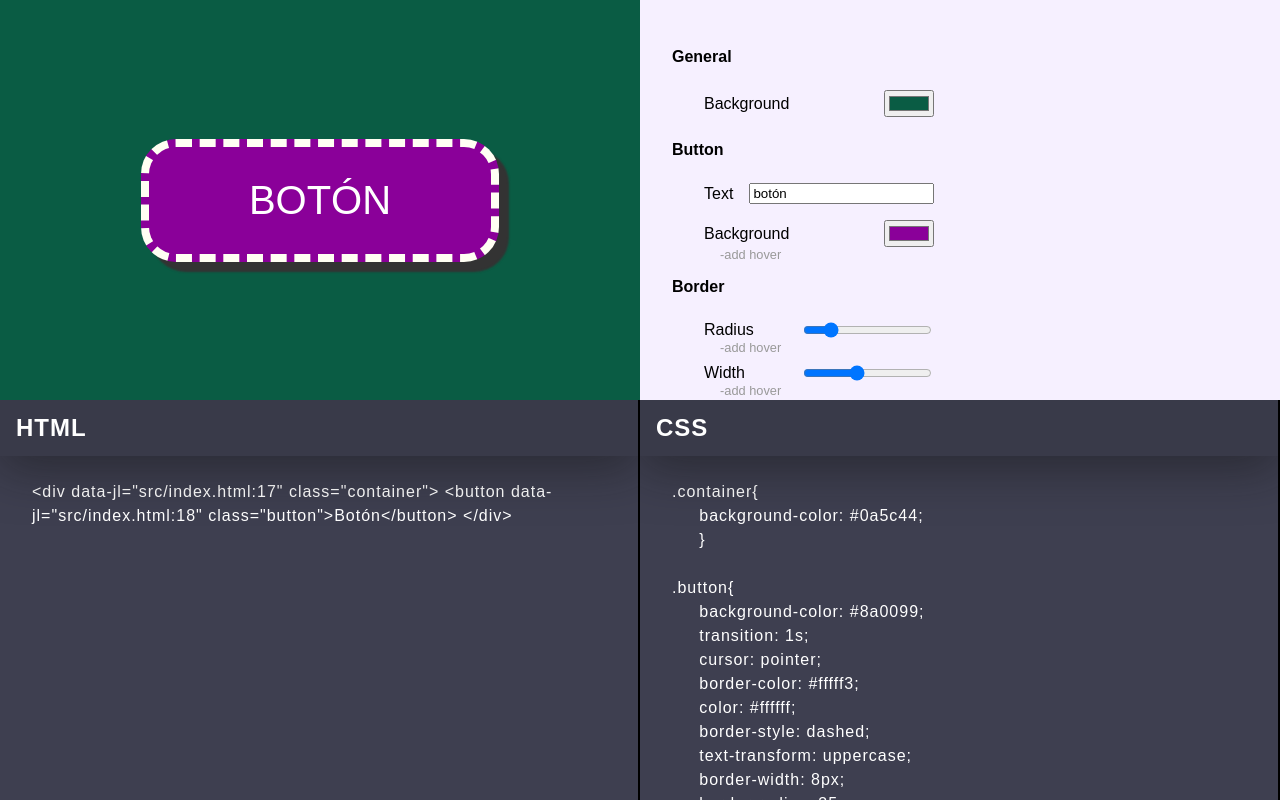
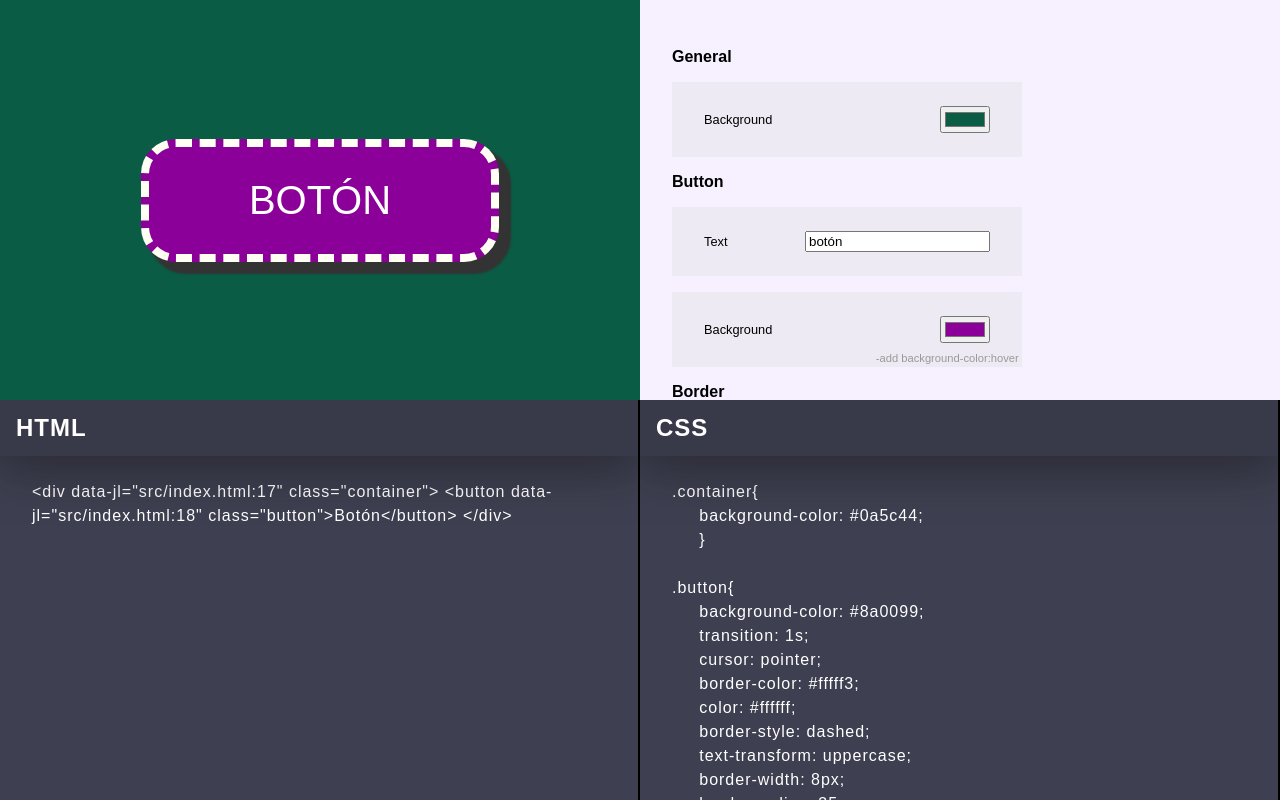
Before and after one commit to nahueltau/button-creator, a website built with Parcel: page src/index.html in a window 1280 px wide. Built offline with nearby package versions, Linux system fonts and the light colour scheme.

Commit message:
hover add & remove

```diff
--- a/src/css/main.css
+++ b/src/css/main.css
@@ -62,7 +62,6 @@ body{
 }
 .selector{
     position: relative;
-    width: 40%;
     padding: .5rem 2rem;
     display: flex;
     flex-direction: row;
@@ -79,6 +78,7 @@ body{
 
 .config-container label{
     padding-right: .5rem;
+    font-size: .8rem;
 }
 .toggle-hover{
     cursor: pointer;
@@ -96,19 +96,28 @@ body{
 .property-wrapper{
     display: flex;
     flex-direction: column;
+    width: 350px;
+    background-color: #e3e3e36e;
+    margin-bottom: 1rem;
+    padding: 1rem 0;
+    position: relative;
 }
 .add-hover, .remove-hover{
-    font-size: .8rem;
-    margin: 0;
+    font-size: .7rem;
+    margin:.2rem;
     color: #999;
     cursor: pointer;
-    padding-left: 3rem;
-    margin-top: -.5rem;
+    position: absolute;
+    bottom: 0;
+    right: 0;
+
 }
 .add-hover:hover,.remove-hover:hover{
     color: rgb(102, 80, 247);
+
 }
 .hover-container label::after{
     content: ":hover";
     font-size: .8rem;
+    color: goldenrod;
 }
--- a/src/index.html
+++ b/src/index.html
@@ -19,32 +19,36 @@
             </div>
             <div class="config-container">
                     <p>General</p>
+                    <div class="property-wrapper">
                     <div id="background-container" data-title="Background" data-value="#0a5c44" data-type="color" class="selector-object selector"></div>
-
+                    </div>
                     <p>Button</p>
+                    <div class="property-wrapper">
                     <div class="selector">
                         <label for="text-content-config">Text</label>
                         <input type="text" id="text-content-config" value="botón">
                     </div>
+                    </div>
                     <div class="background-color-wrapper property-wrapper">
                         <div id="background-color" data-title="Background" data-value="#8a0099" data-type="color" class="selector-object selector"></div>
-                        <div data-id="background-color" data-bind="background-color" data-type="color" class="add-hover">-add hover</div>
+                        <div data-bind="background-color"  class="add-hover"></div>
                     </div>
 
                     <p>Border</p>
 
                     <div class="border-radius-wrapper property-wrapper">
                         <div id="border-radius" data-title="Radius" data-value="35" data-min="0" data-max="200" data-type="range" class="selector-object selector"></div>
-                        <div data-id="border-radius" data-bind="border-radius" data-type="range" class="add-hover">-add hover</div>
+                        <div data-bind="border-radius" class="add-hover"></div>
                     </div>
                     <div class="border-width-wrapper property-wrapper">
                         <div id="border-width" data-title="Width" data-value="8" data-min="0" data-max="20" data-type="range" class="selector-object selector"></div>
-                        <div data-id="border-width" data-bind="border-width" data-type="range" class="add-hover">-add hover</div>
+                        <div data-bind="border-width"  class="add-hover"></div>
                     </div>
                     <div class="border-color-wrapper property-wrapper">
                         <div id="border-color" data-title="Color" data-value="#fffff3" data-type="color" class="selector-object selector"></div>
-                        <div data-id="border-color" data-bind="border-color" data-type="color" class="add-hover">-add hover</div>
+                        <div data-bind="border-color"  class="add-hover"></div>
                     </div>
+                    <div class="property-wrapper">
                     <div class="selector">
                         <label for="border-style-config">Style</label>
                         <select name="" id="border-style-config" size="1">
@@ -61,13 +65,14 @@
                         </select>
 
                     </div>
+                </div>
                     <p>Padding</p>
                     <div class="padding-wrapper property-wrapper">
                         <div id="padding-x" data-title="X Direction" data-value="100" data-min="0" data-max="200" data-type="range" class="selector-object selector"></div>
 
 
                         <div id="padding-y" data-title="Y Direction" data-value="31" data-min="0" data-max="200" data-type="range" class="selector-object selector"></div>
-                        <div data-id="padding" data-bind="padding" data-type="range" class="add-hover">-add hover</div>
+                        <div data-bind="padding" class="add-hover"></div>
                     </div>
 
 
@@ -77,12 +82,13 @@
                     <p>Text</p>
                     <div class="color-wrapper property-wrapper">
                         <div id="color" data-title="Color" data-value="#ffffff" data-type="color" class="selector-object selector"></div>
-                        <div data-id="color" data-bind="color" data-type="color" class="add-hover">-add hover</div>
+                        <div data-id="color" data-bind="color" data-type="color" class="add-hover"></div>
                     </div>
                     <div class="font-size-wrapper property-wrapper">
                         <div id="font-size" data-title="Size" data-value="40" data-min="12" data-max="72" data-type="range" class="selector-object selector"></div>
-                        <div data-id="font-size" data-bind="font-size" data-type="range" class="add-hover">-add hover</div>
+                        <div data-bind="font-size" class="add-hover"></div>
                     </div>
+                    <div class="property-wrapper">
                     <div class="selector">
                         <label for="text-transform-config">Transform</label>
                         <select name="" id="text-transform-config">
@@ -95,13 +101,15 @@
                         </select>
 
                     </div>
-                    <p>Shadow</p>
+                    </div>
+                    <p>Box-Shadow</p>
                 <div class="box-shadow-wrapper property-wrapper">
                     <div id="shadow-x" data-title="X" data-value="10" data-min="-20" data-max="20" data-type="range" class="selector-object selector"></div>
                     <div id="shadow-y" data-title="Y" data-value="10" data-min="-20" data-max="20" data-type="range" class="selector-object selector"></div>
                     <div id="shadow-blur" data-title="Blur" data-value="2" data-min="0" data-max="40" data-type="range" class="selector-object selector"></div>
+                    <div id="shadow-spread" data-title="Spread" data-value="2" data-min="0" data-max="40" data-type="range" class="selector-object selector"></div>
                     <div id="shadow-color" data-title="Color" data-value="#333333" data-type="color" class="selector-object selector"></div>
-                    <div data-id="box-shadow" data-bind="box-shadow" data-type="range" class="add-hover">-add hover</div>
+                    <div data-bind="box-shadow" class="add-hover"></div>
                 </div>
                     <input type="text" value="pointer" id="cursor-config" style="display: none;">
                     <input type="text" value="1s" id="transition-config" style="display: none;">
--- a/src/js/main.js
+++ b/src/js/main.js
@@ -8,51 +8,47 @@ function elementRender(){
     })
 }
 function addHoverSelector(){
-    let addHoverButtons = document.querySelectorAll(".add-hover");                                                                  //GET ADD HOVER HTML ELEMENTS
-    addHoverButtons.forEach(element=>{                                                                                              //ADD EVENT TO CREATE HOVER INPUTS
-
-        let dataId = element.getAttribute("data-id");                                                                           //FINDING PROPERTY TO ADD HOVER EFFECT
-        let dataBind = element.getAttribute("data-bind");                                                                           //FINDING PROPERTY TO ADD HOVER EFFECT
-        let parentClass = "."+dataId+"-wrapper";                                                                               //FORMATTING CLASS OF THE WRAPPER
-        let children = document.querySelectorAll(parentClass+" .selector-object");
-        console.log(children);
-        let parentDiv = document.querySelector(parentClass);                                                                        //GETTING WRAPPER HTML ELEMENT
+    let addHoverButtons = document.querySelectorAll(".add-hover");
 
 
-
-
-
-
+    addHoverButtons.forEach(element=>{
+        element.setAttribute("hover-active","false");
+        let dataBind = element.getAttribute("data-bind");
+        element.innerText ="-add "+dataBind+":hover";
+        let parentClass = "."+dataBind+"-wrapper";
+        let children = document.querySelectorAll(parentClass+" .selector-object");
+        let parentDiv = document.querySelector(parentClass);
 
         element.addEventListener("click",()=>{
-            let parent_property = {};                                                                                               //PROPERTY OBJECT
-            buttonPropsArray.forEach(element=>{                                                                                     //FINDING A MATCH IN THE PROPERTY OBJECTS
+            let hover = element.getAttribute("hover-active")
+            let parent_property = {};
+
+            buttonPropsArray.forEach(element=>{
                 if(element.name === dataBind){
                     parent_property = element;
                 }
             })
 
+            element.innerText ="-remove "+dataBind+":hover";
+
+            if(hover==="false"){
+
                     children.forEach(e=>{
                         let clone = e.cloneNode([true])
                         clone.id = "hover-"+clone.id;
                         clone.classList.add("hover-container")
-                parentDiv.appendChild(clone)
+                        parentDiv.appendChild(clone);
                         let cloneInput = document.querySelector("#"+clone.id+" input");
                         cloneInput.id = "hover-"+cloneInput.id;
                     })
 
-            element.style.display="none";                                                                                            //HIDING "ADD CLASS CTA"
+                    let newControllers = [];
 
+                    parent_property._inputControllers.forEach(e=>{
+                        newControllers.push(new Controller("#hover-"+e.anchor.slice(1), e.unit,true))
+                    })
 
-            let newControllers = [];
-            parent_property._inputControllers.forEach(e=>{
-
-                newControllers.push(new Controller("#hover-"+e.anchor.slice(1), e.unit,true))
-                console.log(newControllers)
-                })
                     parent_property._inputControllers.push(...newControllers);
-
-
 
                     newControllers.forEach(e=>{
                         e.HTMLElement.addEventListener("input",()=>{
@@ -63,7 +59,28 @@ function addHoverSelector(){
                                     parent_property.setValue();
 
                     })
+                    element.setAttribute("hover-active","true");
+            }
 
+            if(hover === "true"){
+
+                let filteredArray = parent_property._inputControllers.filter((item)=>{
+                    if(item.hover!==true){
+                        return item;
+                    }else{
+                        item.HTMLElement.parentElement.outerHTML = "";
+                    }
+                })
+                parent_property._inputControllers = filteredArray;
+
+                element.setAttribute("hover-active","false");
+                element.innerText ="-add "+dataBind+":hover";
+
+                parent_property.setValue();
+
+                injectStyles(parent_property.selector, parent_property.stylesheet, buttonPropsArray);
+                updateCode(elementStyleSheets[parent_property.stylesheet]);
+            }
         })
     })
 }
@@ -165,7 +182,7 @@ window.addEventListener("load",()=>{
     buttonPropsArray.push(new Property("border-width",[new Controller("#border-width-config","px")]));
     buttonPropsArray.push(new Property("border-radius",[new Controller("#border-radius-config","px")]));
     buttonPropsArray.push(new Property("font-size",[new Controller("#font-size-config","px")]));
-    buttonPropsArray.push(new Property("box-shadow",[new Controller("#shadow-x-config","px"),new Controller("#shadow-y-config","px"),new Controller("#shadow-blur-config","px"),new Controller("#shadow-color-config")]));
+    buttonPropsArray.push(new Property("box-shadow",[new Controller("#shadow-x-config","px"),new Controller("#shadow-y-config","px"),new Controller("#shadow-blur-config","px"),new Controller("#shadow-spread-config","px"),new Controller("#shadow-color-config")]));
     buttonPropsArray.push(new Property("padding",[new Controller("#padding-y-config","px"),new Controller("#padding-x-config","px")]));
     //ADDING EVENTS TO HTML ELEMENTS
     propertiesArrayEventAdder(buttonPropsArray);
```
Lines whose indentation alone changed are shown as unchanged.
